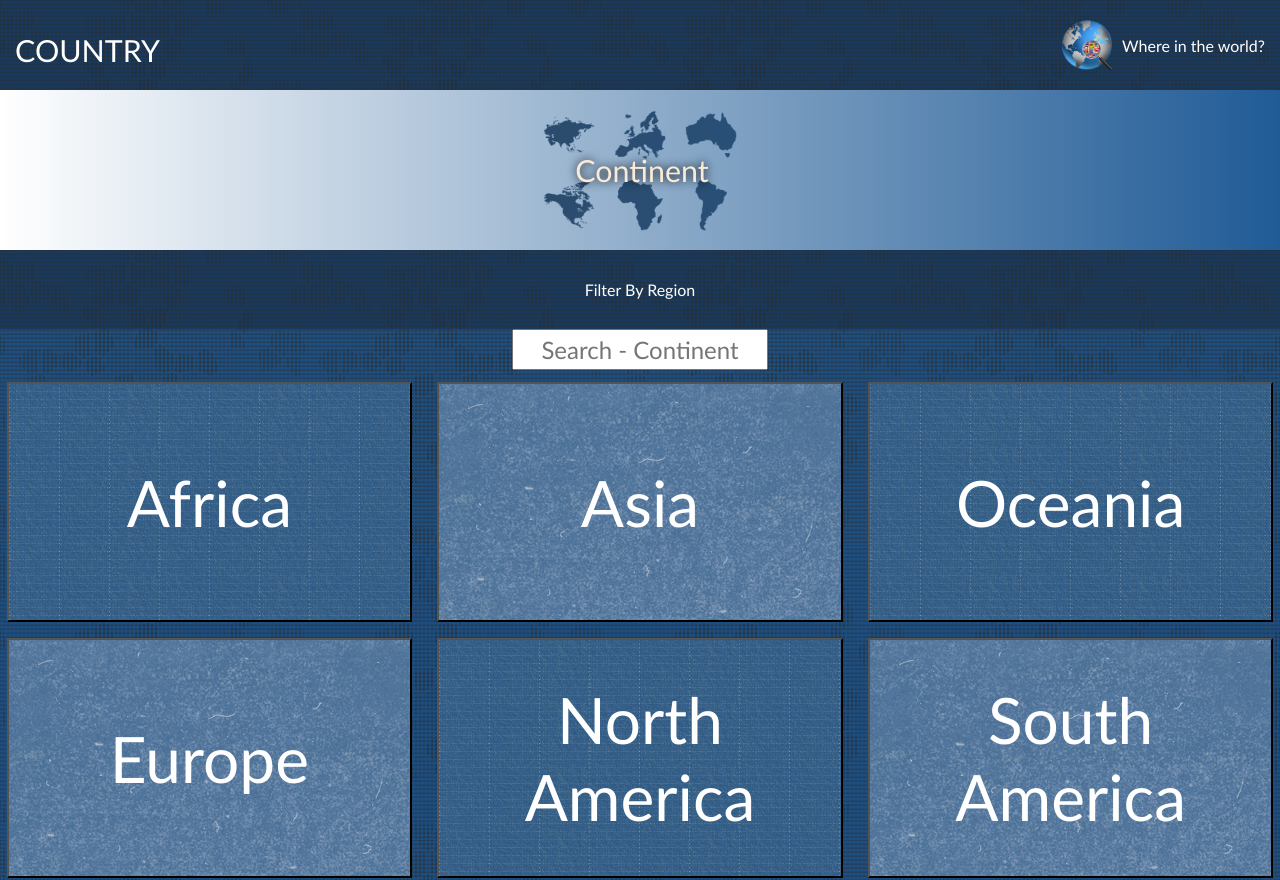
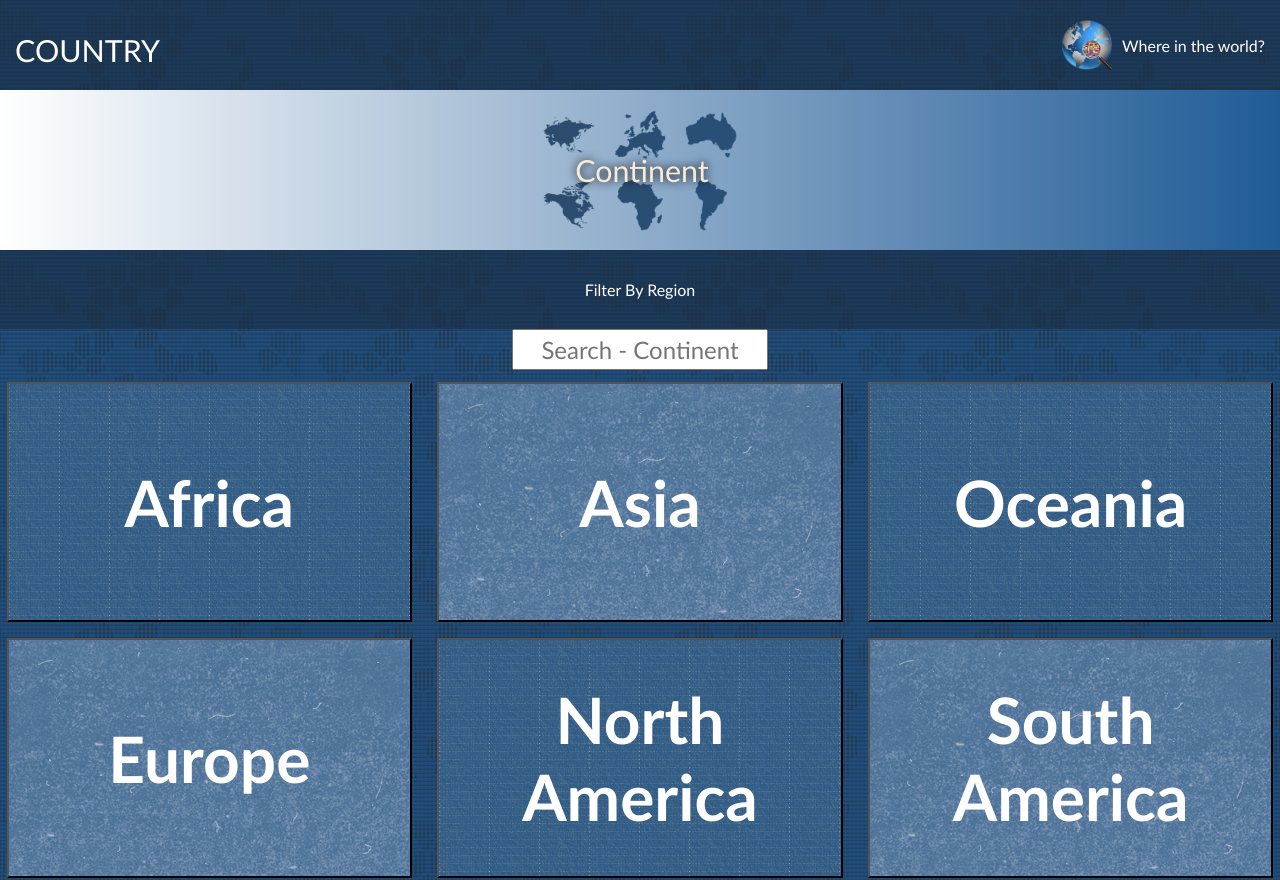
Before and after one commit to aron-net/Rest-Countries, a React (Create React App) app: page / in a window 1280 px wide. Built offline with nearby package versions, Linux system fonts and the light colour scheme; a web font is replaced by a local one.

Commit message:
fix style

```diff
--- a/src/index.css
+++ b/src/index.css
@@ -6,6 +6,5 @@
   padding: 0;
   box-sizing: border-box;
   font-family: Gill Sans, lato, sans-serif;
-  font-weight: 400;
   color: #fff;
 }
```
